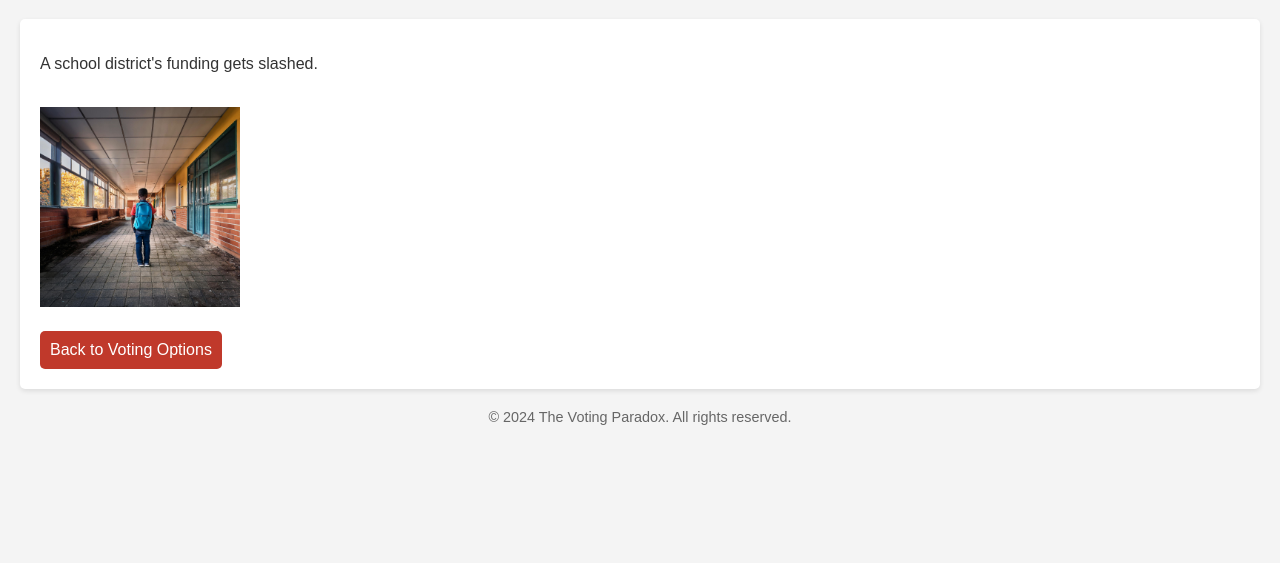
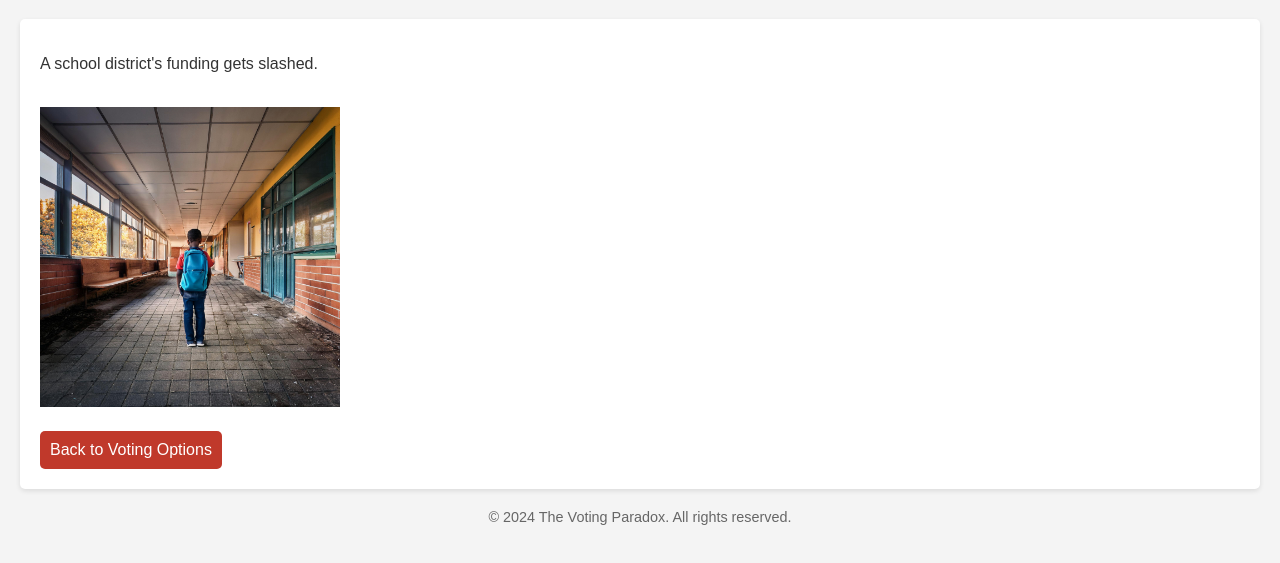
Before and after one commit to KhaAiden/VotingParadox.github.io, a plain HTML site: page page2.html in a window 1280 px wide. Shown: the part 61-624 px from the top of the page. Drawn offline with Linux system fonts and the light colour scheme.

Commit message:
Update page2.html

```diff
--- a/page2.html
+++ b/page2.html
@@ -46,7 +46,7 @@
     <section>
         <p>A school district's funding gets slashed.</p>
 		<br>
-		<img src="school.jpeg" alt="school" style="width:200px;height:200px;">
+		<img src="school.jpeg" alt="school" style="width:300px;height:300px;">
 		<br>
         <a href="index.html">Back to Voting Options</a>
     </section>
```
